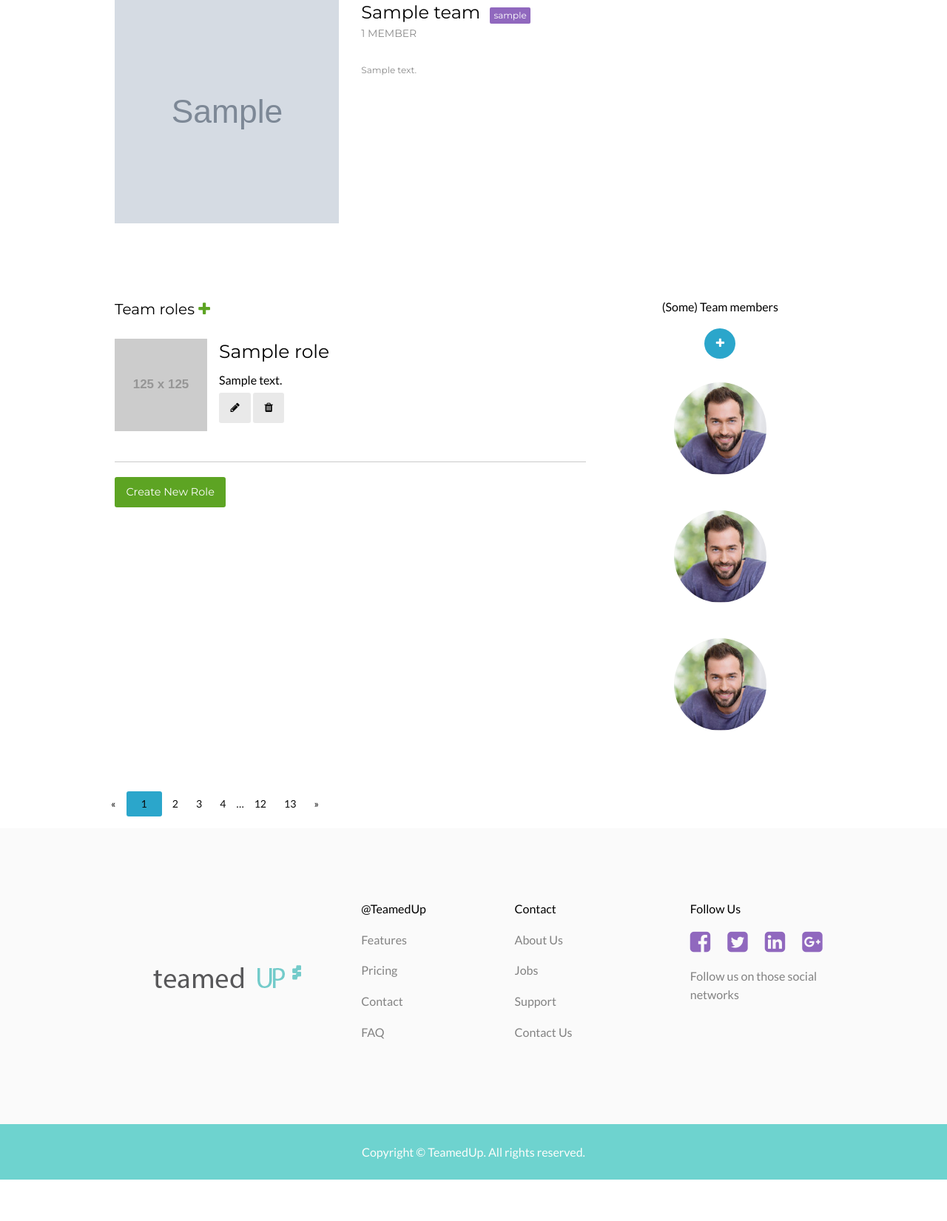
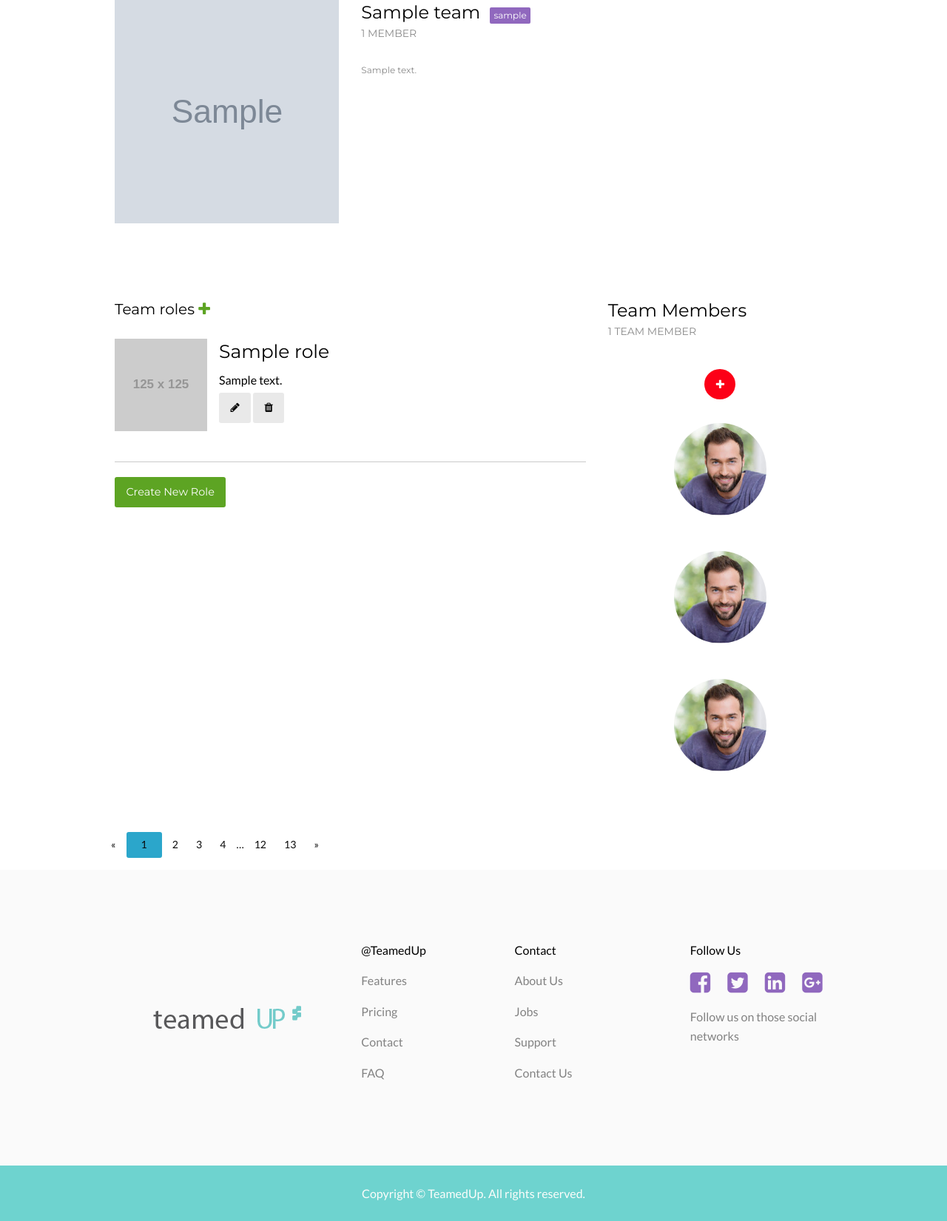
Before and after one commit to heroku/python-getting-started, a Django app: page /teams/detail/1/ in a window 1280 px wide. Shown: the part 146-1797 px from the top of the page at 74% size. Before the commit the page ends 1741 px from the top, so only its background shows below. Run offline with Django 3.2, Linux system fonts and the light colour scheme; a user stored in the database is signed in; tables that the repository leaves empty hold one stand-in row (values such as "Sample post"); grey boxes marked "Sample" are stand-in pictures; grey boxes labelled with a size stand in for pictures from a placeholder-image service; some libraries are stand-ins or nearby versions.

Commit message:
update team details of member

```diff
--- a/teams/templates/teams/team_detail.html
+++ b/teams/templates/teams/team_detail.html
@@ -167,9 +167,17 @@
                 <p style="text-align: left;"><button class="success button" data-open="add_role_modal">Create New Role</button></p>
 
             </div>
-            <div class="medium-4 small-12 columns small-centered">
-                <p>(Some) Team members</p>
-                <a data-open="invite_people_modal" class="button" style="border-radius:50%;"><i class="fa fa-plus"></i></a>
+
+            <div class="medium-4 small-12 columns">
+                <div class="title-header text-left">Team Members</div>
+                <div class="title-description text-left">
+                    {% if members_count > 1 %}
+                        {{ members_count }} TEAM MEMBERS
+                    {% else %}
+                        {{ members_count }} TEAM MEMBER
+                    {% endif %}
+                </div>
+                <a data-open="invite_people_modal" class="button button-red" style="margin-top:40px; border-radius:50%;"><i class="fa fa-plus"></i></a>
                 <div class="callout no-border">
                     <p><img style="border-radius:180px; width:125px;" src="{% static 'img/person_stock.jpg' %}"
                             alt="image of a planet called Pegasi B"></p>
--- a/teams/views.py
+++ b/teams/views.py
@@ -36,6 +36,7 @@ def team_detail(request, team_id):
             'nonmembers': nonmembers,
             'invitees': invitees,
             'members_count': len(team.members),
+            'members': team.members,
             'owners': owners
         }
         return render(request, 'teams/team_detail.html', context)
```
